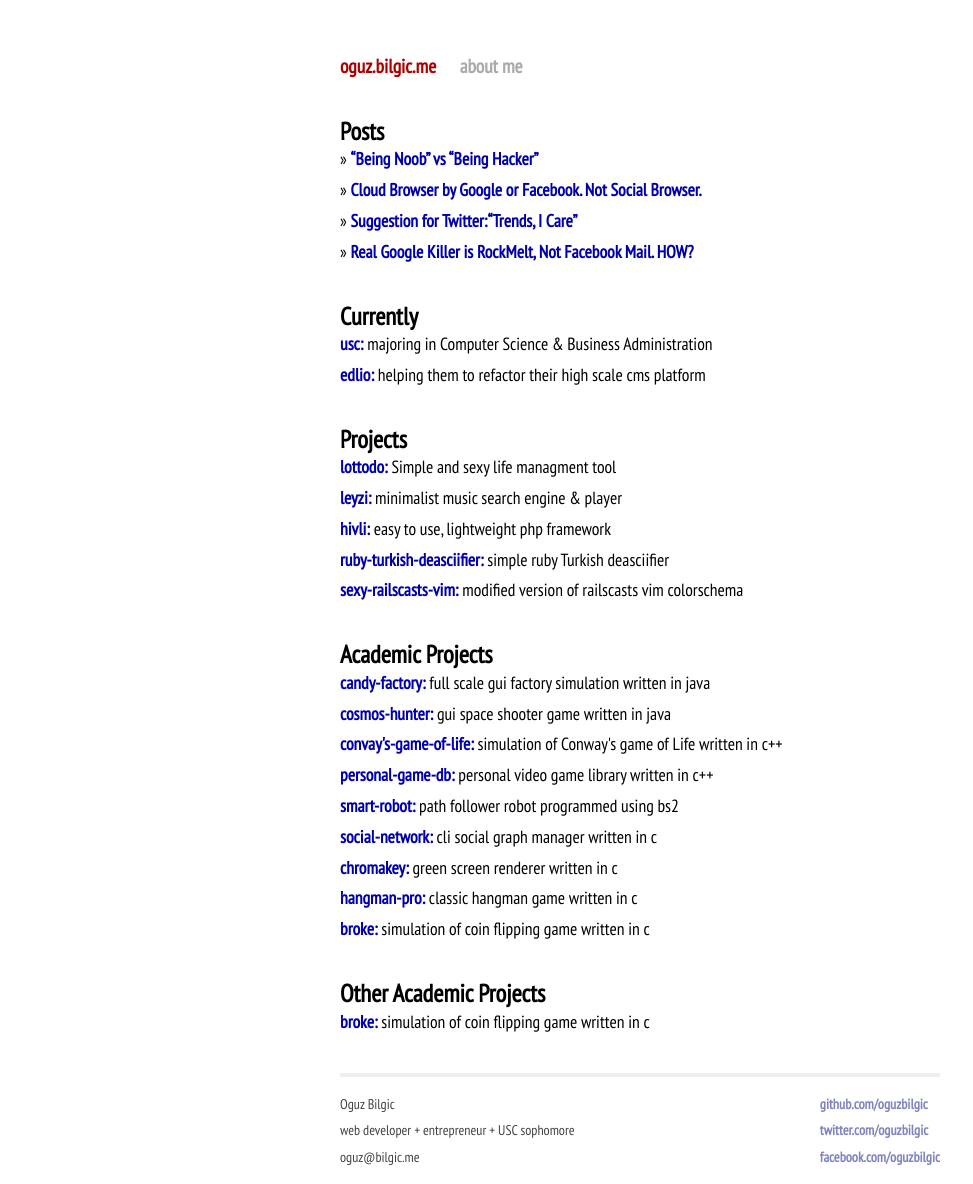
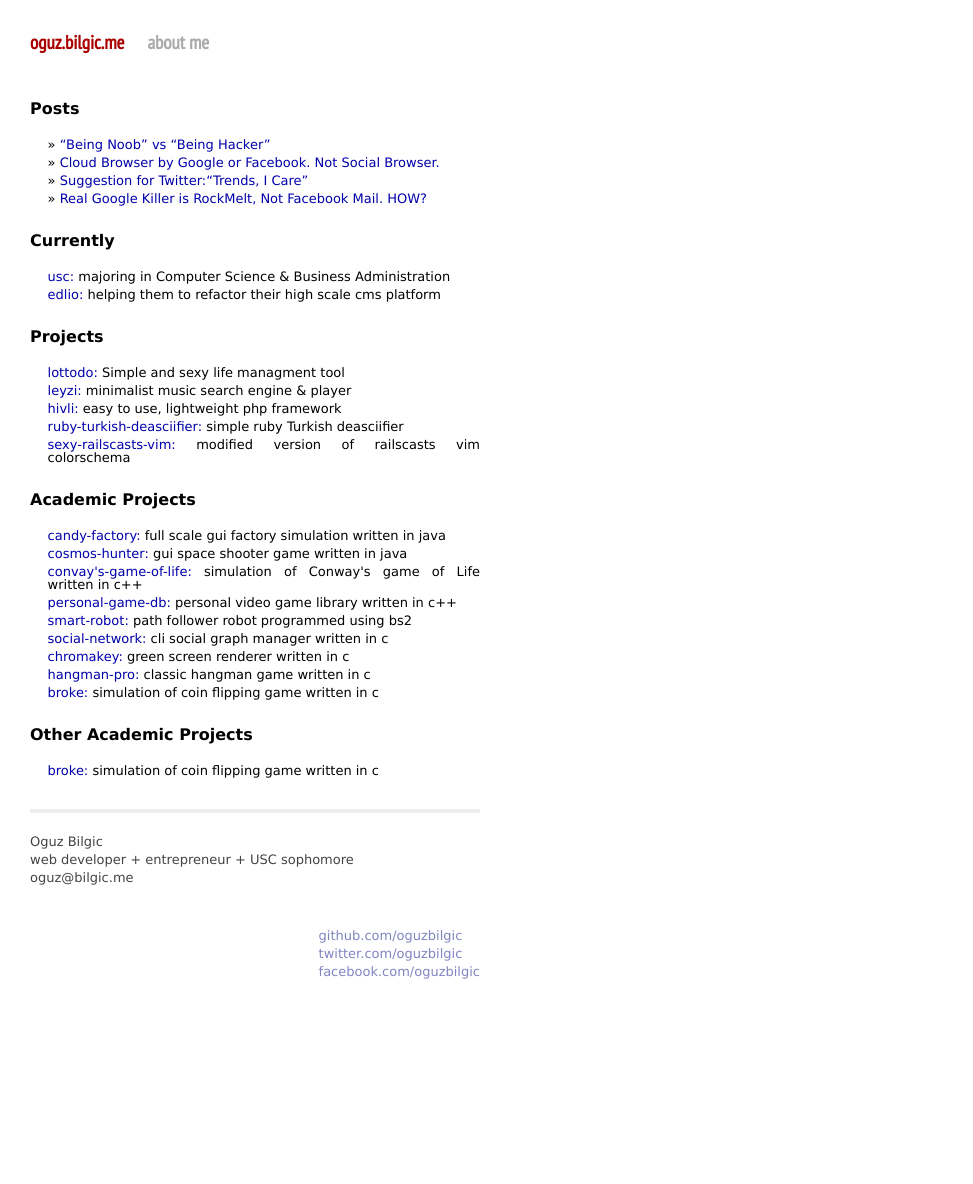
Before and after one commit to oguzbilgic/oguzbilgic.github.com, a Jekyll site: the page built from index.html, in a window 1280 px wide. Shown: the whole page, without its empty margins (0-973 px from the left). Built offline with Jekyll 4.4.1, drawn with Linux system fonts in a browser that asks for light colours; Markdown is read by kramdown in place of the engine named in the settings; after the commit the page ends 1001 px from its top, so only the background shows below that.

Commit message:
Update css

```diff
--- a/stylesheets/style.css
+++ b/stylesheets/style.css
@@ -18,7 +18,7 @@ html, body {
 body {
   background-color: white;
   font-family: 'PT Sans Narrow', sans-serif;
-  *font-size: small;
+  font-family: verdana;
   text-align: center;
 }
 
@@ -26,22 +26,34 @@ body {
 ::selection { background: #fe57a1; color: #fff; text-shadow: none; }
 
 h1 {
-  font-size: 185%;
   margin-bottom: 1em;
+  font-size: 18px
 }
 
 h2, h3, h4, h5, h6 {
-  font-size: 140%;
+  font-size: 16px
 }
 
 p {
   color: #444;
-  margin: 1em 0;
+  margin: 20px 0;
+  font-size: 13px;
+  line-height: 18px;
+}
+
+ul, ol {
+  margin: 20px 0;
+  margin-left: 1.35em;
+  font-size: 13px;
+}
+
+li {
+  margin-top: 15px;
+  line-height: 18px;
 }
 
 a {
   color: #00a;
-font-weight: bold;
   text-decoration: none;
 }
 
@@ -67,13 +79,12 @@ ul.posts {
 }
 
 ul.posts li {
-  line-height: 1.75em;
+  line-height: 1em;
+  margin-top: 5px;
 }
 
 ul.posts span {
   color: #aaa;
-  font-family: Monaco, "Courier New", monospace;
-  font-size: 80%;
 }
 
 /*****************************************************************************/
@@ -83,18 +94,20 @@ ul.posts span {
 /*****************************************************************************/
 
 .site {
-  font-size: 110%;
   text-align: justify;
-  width: 600px;
+  width: 450px;
   margin: 3em auto 2em auto;
-  line-height: 1.5em;
+  float: left;
+  margin-left: 30px;
+  margin-top: 30px;
 }
 
 .title {
+  font-family: 'PT Sans Narrow', sans-serif;
   color: #a00;
-  font-size: 110%;
+  font-size: 19px;
   font-weight: bold;
-  margin-bottom: 2em;
+  margin-bottom: 45px;
 }
 
 .site .title a {
@@ -121,7 +134,6 @@ ul.posts span {
 }
 
 .site .footer {
-  font-size: 80%;
   color: #666;
   border-top: 4px solid #eee;
   margin-top: 2em;
@@ -154,7 +166,6 @@ ul.posts span {
 /*****************************************************************************/
 
 #post {
-
 }
 
 /* standard */
@@ -165,10 +176,6 @@ ul.posts span {
   padding: 0 .4em;
 }
 
-#post ul,
-#post ol {
-  margin-left: 1.35em;
-}
 
 #post code {
   border: 1px solid #ddd;
```
